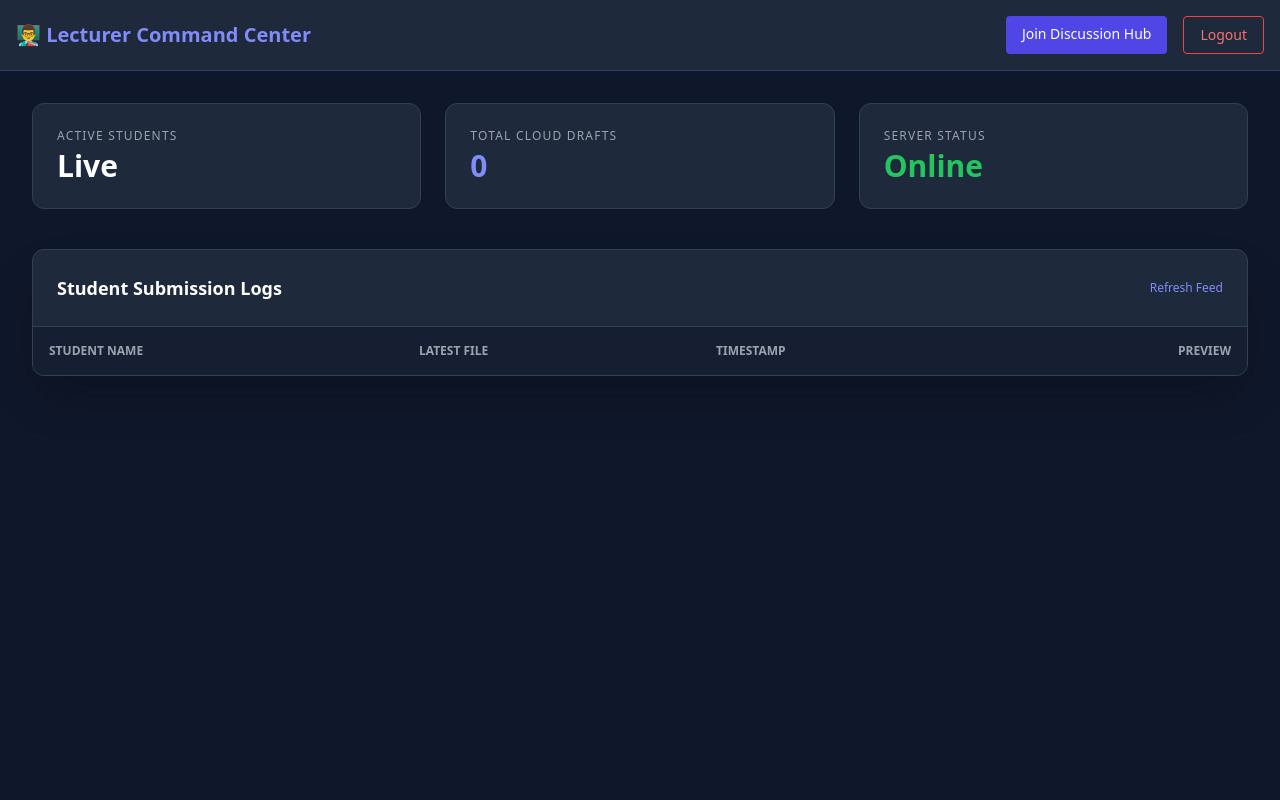
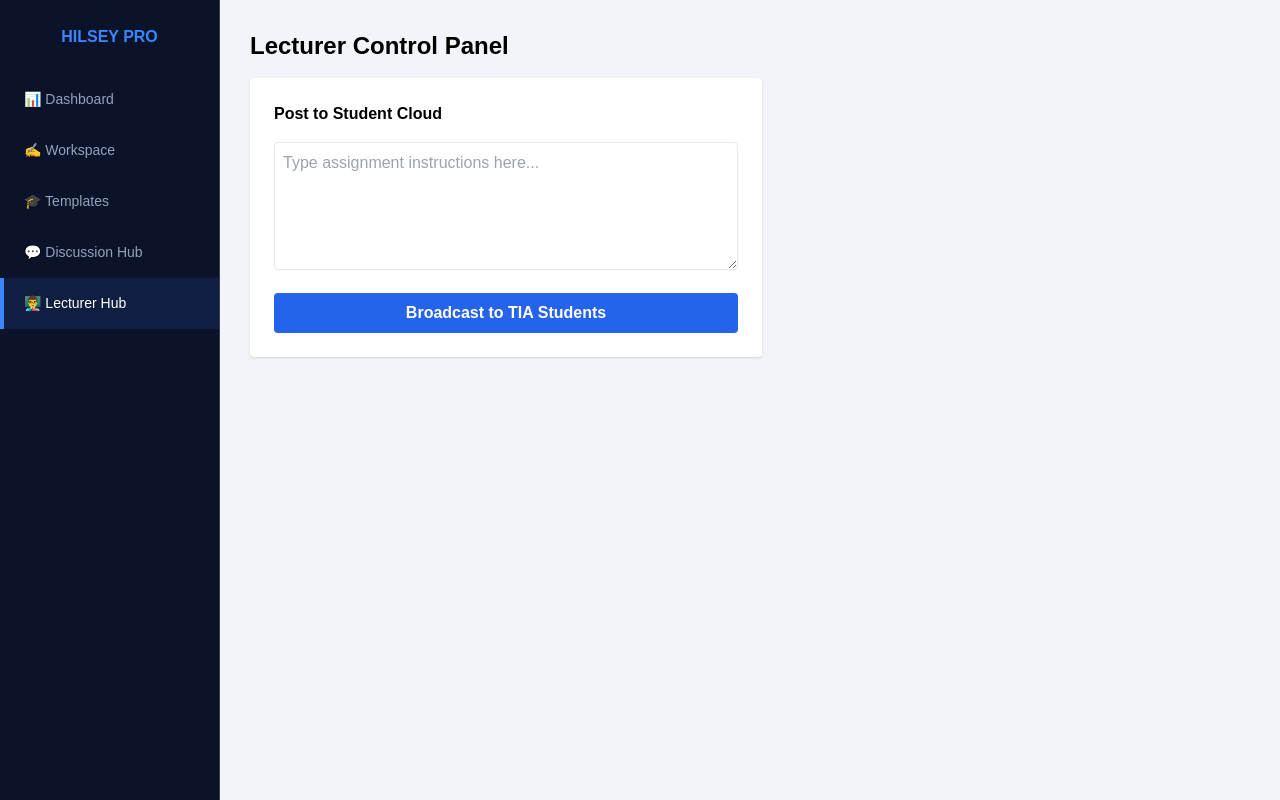
Before and after one commit to hilsey-pro/poulbilliards, a Flask app: template templates/lecturer.html in a window 1280 px wide. Run offline with Flask 3, Linux system fonts and the light colour scheme; the template is opened without the code that fills it, so the values that code supplies are empty; some libraries are stand-ins or nearby versions.

Commit message:
Update lecturer.html

```diff
--- a/templates/lecturer.html
+++ b/templates/lecturer.html
@@ -2,89 +2,34 @@
 <html lang="en">
 <head>
     <meta charset="UTF-8">
-    <title>Lecturer Portal | Hilsey Pro</title>
+    <meta name="viewport" content="width=device-width, initial-scale=1.0">
+    <title>Hilsey Pro | Lecturer Hub</title>
     <script src="https://cdn.tailwindcss.com"></script>
+    <style>
+        body { margin: 0; display: flex; height: 100vh; background: #0f172a; font-family: sans-serif; overflow: hidden; }
+        .sidebar { width: 220px; background: #0b132b; color: white; display: flex; flex-direction: column; border-right: 1px solid #334155; flex-shrink: 0; }
+        .nav-item { padding: 15px 20px; color: #94a3b8; text-decoration: none; display: flex; align-items: center; gap: 10px; font-size: 14px; border-left: 4px solid transparent; }
+        .active-link { background: rgba(58, 134, 255, 0.1); color: white; border-left-color: #3a86ff; }
+        .main-view { flex: 1; padding: 30px; background: #f1f5f9; overflow-y: auto; }
+        @media (max-width: 600px) { .sidebar { width: 70px; } .nav-item span { display: none; } }
+    </style>
 </head>
-<body class="bg-slate-900 text-white min-height-screen font-sans">
-
-    <nav class="bg-slate-800 border-b border-indigo-500/30 p-4 sticky top-0 z-50">
-        <div class="max-w-7xl mx-auto flex justify-between items-center">
-            <h1 class="text-xl font-bold text-indigo-400">👨‍🏫 Lecturer Command Center</h1>
-            <div class="flex gap-4">
-                <a href="/hub" class="text-sm bg-indigo-600 px-4 py-2 rounded hover:bg-indigo-500 transition">Join Discussion Hub</a>
-                <a href="/logout" class="text-sm border border-red-500 text-red-400 px-4 py-2 rounded hover:bg-red-500 hover:text-white transition">Logout</a>
-            </div>
+<body>
+    <div class="sidebar">
+        <div style="padding: 25px; font-weight: bold; color: #3a86ff; text-align: center;">HILSEY PRO</div>
+        <a href="dashboard.html" class="nav-item"><span>📊 Dashboard</span></a>
+        <a href="workspace.html" class="nav-item"><span>✍️ Workspace</span></a>
+        <a href="templates.html" class="nav-item"><span>🎓 Templates</span></a>
+        <a href="hub.html" class="nav-item"><span>💬 Discussion Hub</span></a>
+        <a href="lecture.html" class="nav-item active-link"><span>👨‍🏫 Lecturer Hub</span></a>
+    </div>
+    <div class="main-view">
+        <h1 class="text-2xl font-bold mb-4">Lecturer Control Panel</h1>
+        <div class="bg-white p-6 rounded shadow max-w-lg">
+            <h2 class="font-bold mb-4">Post to Student Cloud</h2>
+            <textarea class="w-full border p-2 mb-4 h-32 rounded" placeholder="Type assignment instructions here..."></textarea>
+            <button onclick="alert('Assignment Sent!')" class="w-full bg-blue-600 text-white font-bold py-2 rounded">Broadcast to TIA Students</button>
         </div>
-    </nav>
-
-    <main class="max-w-7xl mx-auto p-8">
-        <div class="grid grid-cols-1 md:grid-cols-3 gap-6 mb-10">
-            <div class="bg-slate-800 p-6 rounded-xl border border-slate-700">
-                <p class="text-gray-400 text-xs uppercase tracking-widest mb-1">Active Students</p>
-                <h2 class="text-3xl font-bold">Live</h2>
-            </div>
-            <div class="bg-slate-800 p-6 rounded-xl border border-slate-700">
-                <p class="text-gray-400 text-xs uppercase tracking-widest mb-1">Total Cloud Drafts</p>
-                <h2 id="total-drafts" class="text-3xl font-bold text-indigo-400">0</h2>
-            </div>
-            <div class="bg-slate-800 p-6 rounded-xl border border-slate-700">
-                <p class="text-gray-400 text-xs uppercase tracking-widest mb-1">Server Status</p>
-                <h2 class="text-3xl font-bold text-green-500">Online</h2>
-            </div>
-        </div>
-
-        <div class="bg-slate-800 rounded-xl border border-slate-700 overflow-hidden shadow-2xl">
-            <div class="p-6 border-b border-slate-700 flex justify-between items-center">
-                <h3 class="text-lg font-semibold">Student Submission Logs</h3>
-                <button onclick="location.reload()" class="text-xs text-indigo-400 hover:underline underline-offset-4">Refresh Feed</button>
-            </div>
-            <table class="w-full text-left">
-                <thead class="bg-slate-900/50 text-gray-400 text-xs uppercase">
-                    <tr>
-                        <th class="p-4">Student Name</th>
-                        <th class="p-4">Latest File</th>
-                        <th class="p-4">Timestamp</th>
-                        <th class="p-4 text-right">Preview</th>
-                    </tr>
-                </thead>
-                <tbody id="lecturer-feed" class="divide-y divide-slate-700 text-sm">
-                    </tbody>
-            </table>
-        </div>
-    </main>
-
-    <script>
-        async function fetchAllActivity() {
-            // We'll use the same endpoint but show everything for the lecturer
-            const response = await fetch('/get-docs');
-            const docs = await response.json();
-            const feed = document.getElementById('lecturer-feed');
-            const totalCount = document.getElementById('total-drafts');
-
-            if (docs.length === 0) {
-                feed.innerHTML = `<tr><td colspan="4" class="p-10 text-center text-gray-500 italic">No student activity recorded yet.</td></tr>`;
-                return;
-            }
-
-            totalCount.innerText = docs.length;
-            feed.innerHTML = '';
-
-            docs.forEach(doc => {
-                const row = `
-                    <tr class="hover:bg-slate-700/50 transition">
-                        <td class="p-4 font-bold text-indigo-300">Active Student</td>
-                        <td class="p-4">${doc.filename}</td>
-                        <td class="p-4 text-gray-400">${doc.date}</td>
-                        <td class="p-4 text-right">
-                            <button onclick="alert('Viewing: ' + '${doc.filename}')" class="bg-slate-700 px-3 py-1 rounded hover:bg-indigo-600 transition text-xs">View Draft</button>
-                        </td>
-                    </tr>
-                `;
-                feed.innerHTML += row;
-            });
-        }
-
-        window.onload = fetchAllActivity;
-    </script>
+    </div>
 </body>
 </html>
```
